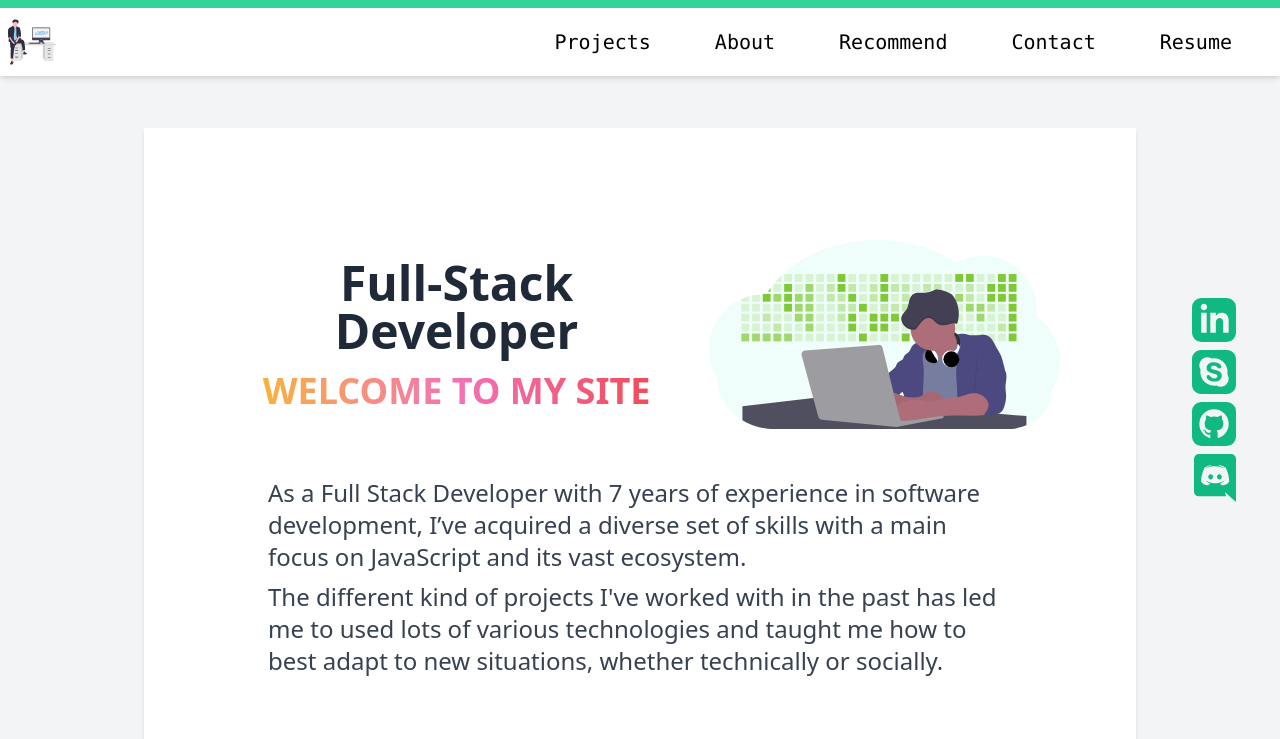
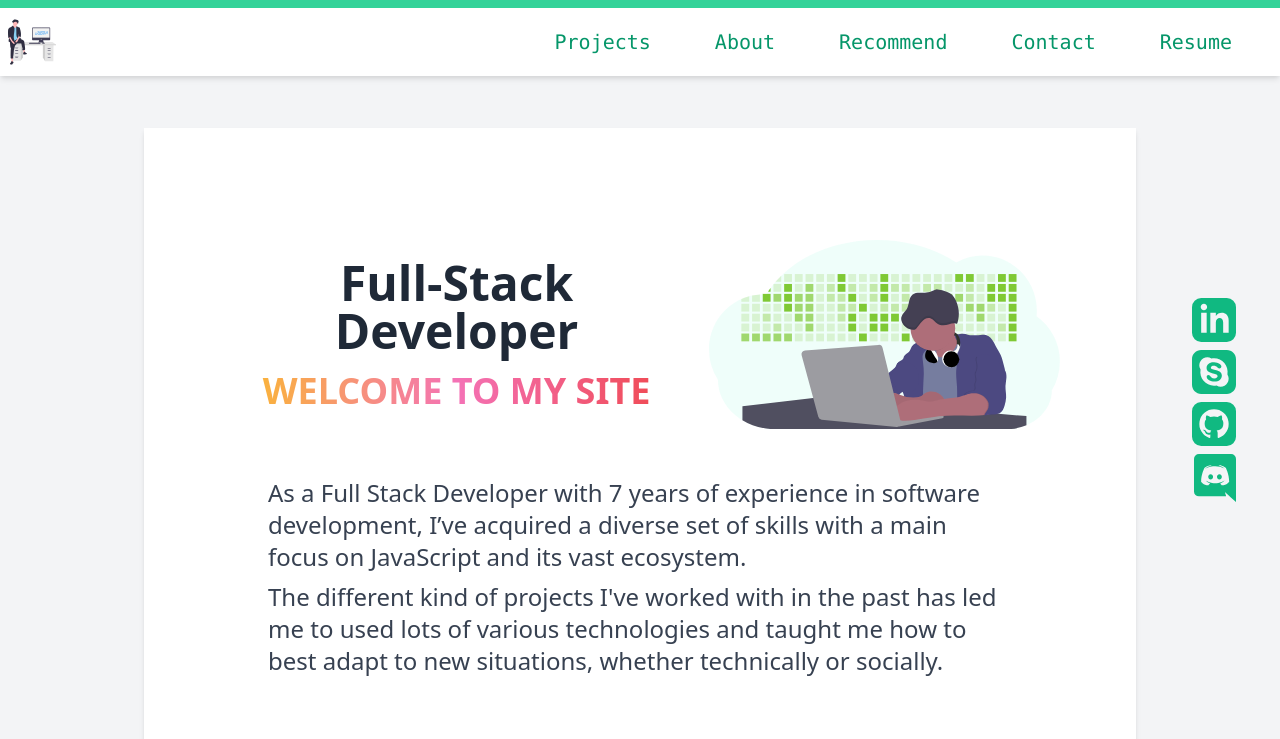
Before and after one commit to braveheart-star/daves-piedad, a Next.js app: page / in a window 1280 px wide. Shown: the top 739 px of the page. Built offline with nearby package versions, Linux system fonts and the light colour scheme.

Commit message:
header decoration

```diff
--- a/src/components/NavTitle.tsx
+++ b/src/components/NavTitle.tsx
@@ -7,13 +7,14 @@ interface NavProps {
   setTitle: Function;
 }
 export const NavTitle = (props: NavProps) => {
-  const { setTitle } = props;
+  const { setTitle, clickedTitle } = props;
   const router = useRouter();
 
   function titleClick(title: string) {
     const { pathname } = router;
+    setTitle(title);
 
-    if (title === "Resume") {
+    if (title.toLowerCase() === "resume") {
       router.push("/resume");
       return;
     } else {
@@ -21,7 +22,6 @@ export const NavTitle = (props: NavProps) => {
     }
 
     setTimeout(() => {
-      setTitle(title);
       const element = document.getElementById(title);
       element?.scrollIntoView({
         behavior: "smooth",
@@ -37,7 +37,11 @@ export const NavTitle = (props: NavProps) => {
             <button
               key={index}
               onClick={() => titleClick(item)}
-              className="block p-2 font-mono text-xl xl:px-8 lg:px-4 focus:outline-none"
+              className={`block p-2 font-mono text-xl xl:px-8 lg:px-4 focus:outline-none ${
+                clickedTitle.toLowerCase() === item.toLowerCase()
+                  ? " text-lime-500 "
+                  : " text-green-600"
+              }`}
             >
               {item}
             </button>
```
